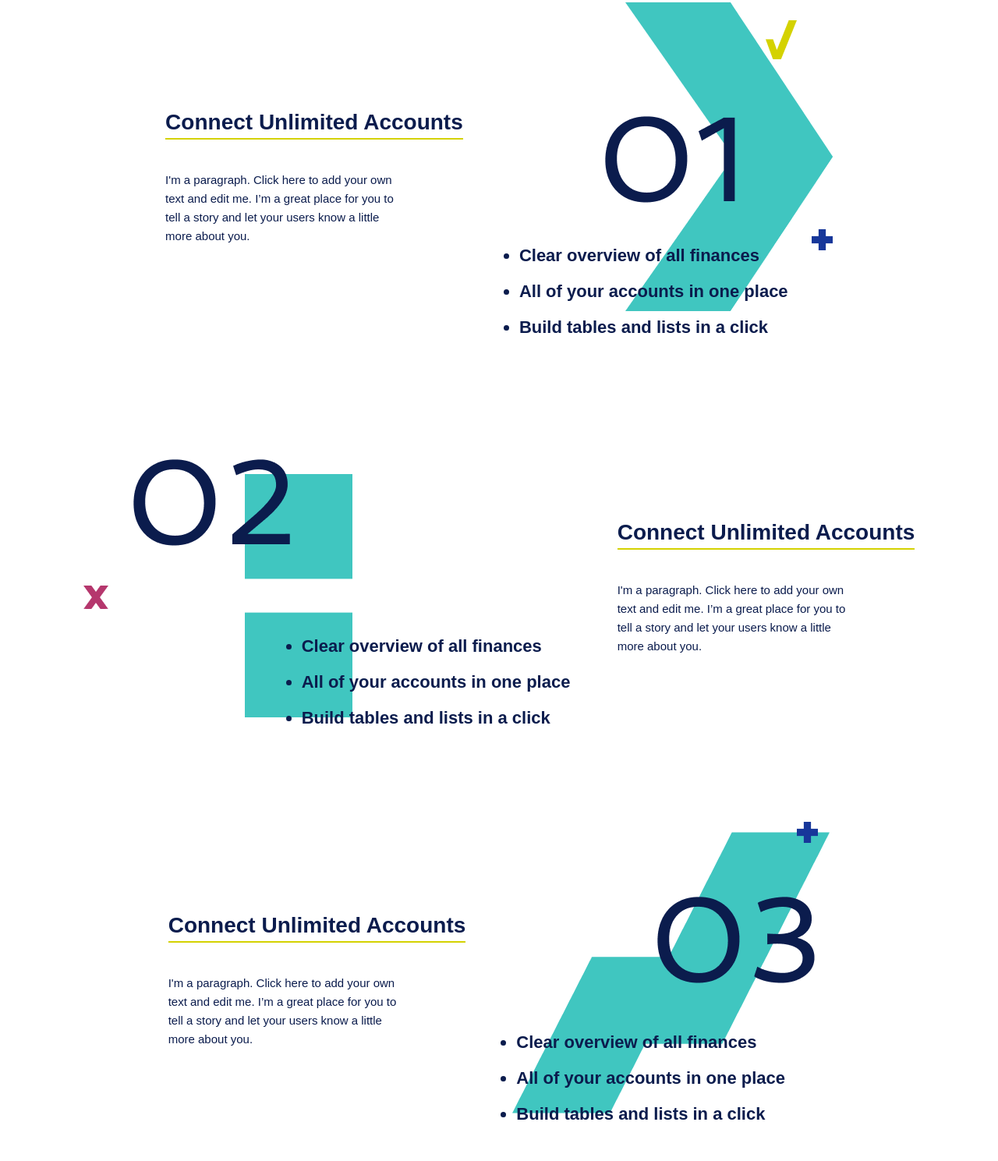
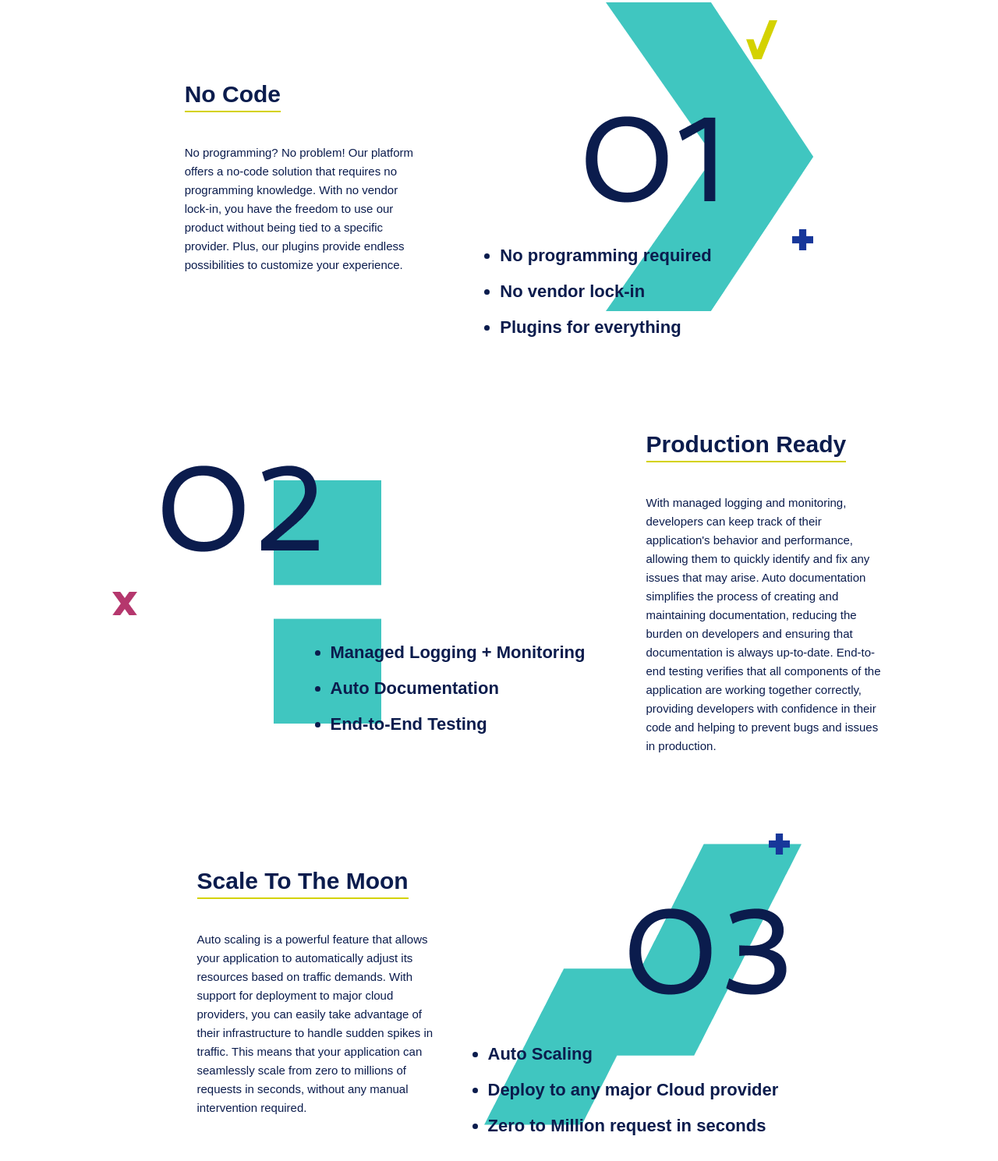
Before and after one commit to ns-p69/p69-product-page, a plain HTML site: page index.html in a window 1280 px wide. Shown: the part 1231-2720 px from the top of the page at 78% size. Drawn offline with Linux system fonts and the light colour scheme.

Commit message:
feat: added first draft of content

```diff
--- a/index.css
+++ b/index.css
@@ -37,6 +37,10 @@ a{
 
 .font-28{
     font-size: 28px;
+}
+
+.font-30{
+    font-size: 30px;
 }
 
 .mb-19{
--- a/index.html
+++ b/index.html
@@ -26,76 +26,73 @@
 
         <div class="mobile-header mobile-visible">
             <a href="#" class="keeper">NoCodePlusPlus</a>
-            <!-- <img src="./assets/hamburger.png" alt="hamburger" onclick="toggleHandler()">
-            <ul id="menu" class="navbar-menu hide">
-                <img src="./assets/close.png" alt="hamburger" onclick="toggleHandler()" class="close-btn">
-                <a href="#" class="active">Home</a>
-                <a href="#features">Features</a>
-                <a href="#contact">Contact</a>
-            </ul> -->
         </div>
     </header>
     <main>
         <div class="section1">
             <h1>No Code<br>Production Ready<br>Scale to the Moon</h1>
             <h4 class="font-18">Backend Made Simple!</h4>
-<!--            <div class="downloadApp">-->
-<!--&lt;!&ndash;                <a href=""><img class="googlePlay" src="./assets/googlePlay.webp"></a>&ndash;&gt;-->
-<!--&lt;!&ndash;                <a href=""><img class="appleStore" src="./assets/appleStore.webp"></a>&ndash;&gt;-->
-<!--                <br>-->
-<!--            </div>-->
             <div class="mobileScreen">
-                <img src="./assets/imac.png">
+                <img src="./assets/imac.png" alt="hero_imac">
             </div>
-            <!-- <button class="chatBtn"><img src="./assets/chatIcon.svg" alt="chat icon"></button> -->
         </div>
 
         <div class="section2" id="features">
             <div class="feature1 flex">
                 <img src="./assets/feature1-mobile.png" alt="feature1" class="mobile-visible">
                 <div class="feature1-col1">
-                    <h3 class="font-28 bb-green mb-40">Connect Unlimited Accounts</h3>
-                    <p class="font-15">I'm a paragraph. Click here to add your own text and edit me. I’m a great place
-                        for you to tell a story and let your users know a little more about you.</p>
+                    <h3 class="font-30 bb-green mb-40">No Code</h3>
+                    <p class="font-15">No programming? No problem! Our platform offers a no-code solution that
+                        requires no programming knowledge. With no vendor lock-in, you have the freedom to use
+                        our product without being tied to a specific provider. Plus, our plugins provide
+                        endless possibilities to customize your experience.</p>
                 </div>
                 <div class="feature1-col2 font-22">
                     <img src="./assets/feature1-desktop.png" alt="feature1" class="mobile-invisible">
                     <ul>
-                        <li>Clear overview of all finances</li>
-                        <li>All of your accounts in one place</li>
-                        <li>Build tables and lists in a click</li>
+                        <li>No programming required</li>
+                        <li>No vendor lock-in</li>
+                        <li>Plugins for everything</li>
                     </ul>
                 </div>
             </div>
             <div class="feature2 flex flex-center flex-rrev">
                 <img src="./assets/feature2-mobile.png" alt="feature2" class="mobile-visible">
                 <div class="feature2-col1">
-                    <h3 class="font-28 bb-green mb-40">Connect Unlimited Accounts</h3>
-                    <p class="font-15">I'm a paragraph. Click here to add your own text and edit me. I’m a great place
-                        for you to tell a story and let your users know a little more about you.</p>
+                    <h3 class="font-30 bb-green mb-40">Production Ready</h3>
+                    <p class="font-15">With managed logging and monitoring, developers can keep track
+                        of their application's behavior and performance, allowing them to quickly identify
+                        and fix any issues that may arise. Auto documentation simplifies the process of
+                        creating and maintaining documentation, reducing the burden on developers and ensuring
+                        that documentation is always up-to-date. End-to-end testing verifies that all components
+                        of the application are working together correctly, providing developers with
+                        confidence in their code and helping to prevent bugs and issues in production. </p>
                 </div>
                 <div class="feature2-col2 font-22">
                     <img src="./assets/feature2-desktop.png" alt="feature2" class="mobile-invisible">
                     <ul>
-                        <li>Clear overview of all finances</li>
-                        <li>All of your accounts in one place</li>
-                        <li>Build tables and lists in a click</li>
+                        <li>Managed Logging + Monitoring</li>
+                        <li>Auto Documentation</li>
+                        <li>End-to-End Testing</li>
                     </ul>
                 </div>
             </div>
             <div class="feature3 flex flex-center">
                 <img src="./assets/feature3-mobile.png" alt="feature3" class="mobile-visible">
                 <div class="feature3-col1">
-                    <h3 class="font-28 bb-green mb-40">Connect Unlimited Accounts</h3>
-                    <p class="font-15">I'm a paragraph. Click here to add your own text and edit me. I’m a great place
-                        for you to tell a story and let your users know a little more about you.</p>
+                    <h3 class="font-30 bb-green mb-40">Scale To The Moon</h3>
+                    <p class="font-15">Auto scaling is a powerful feature that allows your application to
+                        automatically adjust its resources based on traffic demands. With support for deployment
+                        to major cloud providers, you can easily take advantage of their infrastructure to handle
+                        sudden spikes in traffic. This means that your application can seamlessly scale from zero
+                        to millions of requests in seconds, without any manual intervention required.</p>
                 </div>
                 <div class="feature3-col2 font-22">
                     <img src="./assets/feature3-desktop.png" alt="feature3" class="mobile-invisible">
                     <ul>
-                        <li>Clear overview of all finances</li>
-                        <li>All of your accounts in one place</li>
-                        <li>Build tables and lists in a click</li>
+                        <li>Auto Scaling</li>
+                        <li>Deploy to any major Cloud provider</li>
+                        <li>Zero to Million request in seconds</li>
                     </ul>
                 </div>
             </div>
@@ -167,25 +164,12 @@
                     <a href=""><img src="./assets/linkedin.webp" alt="" class="mr-16"></a>
                 </div>
                 <div class="col3-3 font-13">
-                    <p>© 2035 by Keeper.</p>
-                    <p>Powered and secured by <a href="#" class="wix-link">Wix</a></p>
+                    <br>
+                    <p>Powered and secured by <a href="https://novostack.com" target="_blank" rel="noopener noreferrer" class="wix-link">Novostack</a></p>
                 </div>
             </div>
         </div>
     </footer>
 </div>
-
-<script>
-    function toggleHandler() {
-        var x = document.getElementById("navbar-menu");
-        // x.classList.remove("hide");
-        // x.classList.add("open");
-        if (x.style.display === "block") {
-            x.style.display = "none";
-        } else {
-            x.style.display = "block";
-        }
-    }
-</script>
 </body>
 </html>
```
Lines whose indentation alone changed are shown as unchanged.
